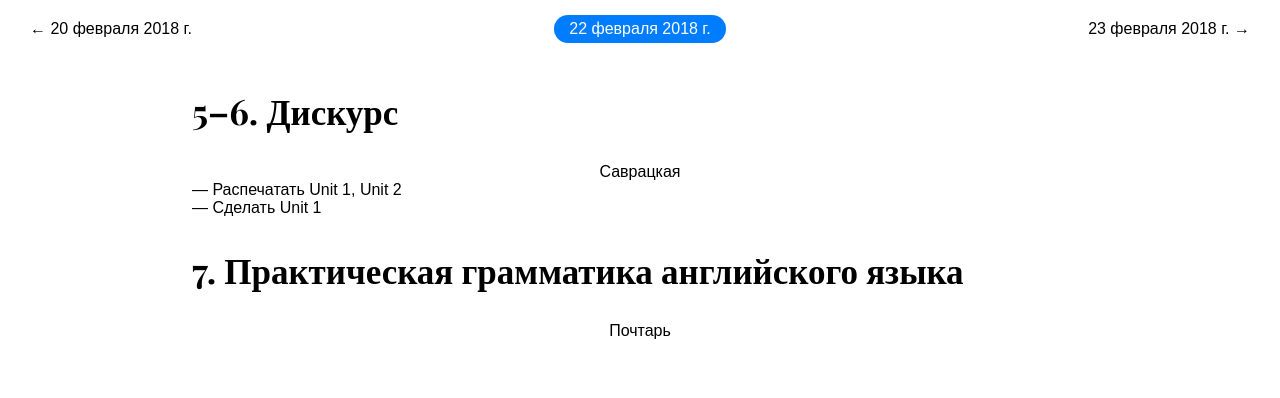
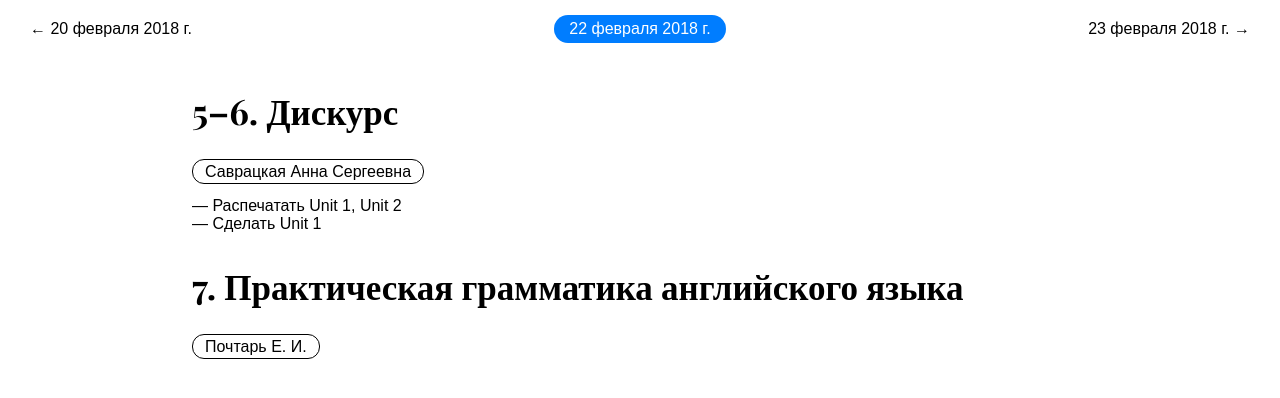
Before and after one commit to g0ddest/english, a React (Create React App) app: page / in a window 1280 px wide. Shown: the top 398 px of the page. Built offline with nearby package versions, Linux system fonts and the light colour scheme.

Commit message:
add person

```diff
--- a/src/Lecture.css
+++ b/src/Lecture.css
@@ -5,6 +5,7 @@
 .Lecture{
     width: 70%;
     display: inline-block;
+    text-align: left;
 }
 
 .Lecture h2{
--- /dev/null
+++ b/src/Person.css
@@ -0,0 +1,5 @@
+.Person{
+    border: 1px solid black;
+    border-radius: 12px;
+    padding: 3px 12px;
+}
--- a/src/Person.js
+++ b/src/Person.js
@@ -1,9 +1,10 @@
 import React, { Component } from 'react';
+import './Person.css'
 
-class Person extends Component{
+class Person extends Component {
     render(){
         return (
-            <div>{this.props.data.last_name}</div>
+            <p><span className="Person">{this.props.data.last_name} {this.props.data.first_name} {this.props.data.patronymic_name}</span></p>
         )
     }
 }
```
